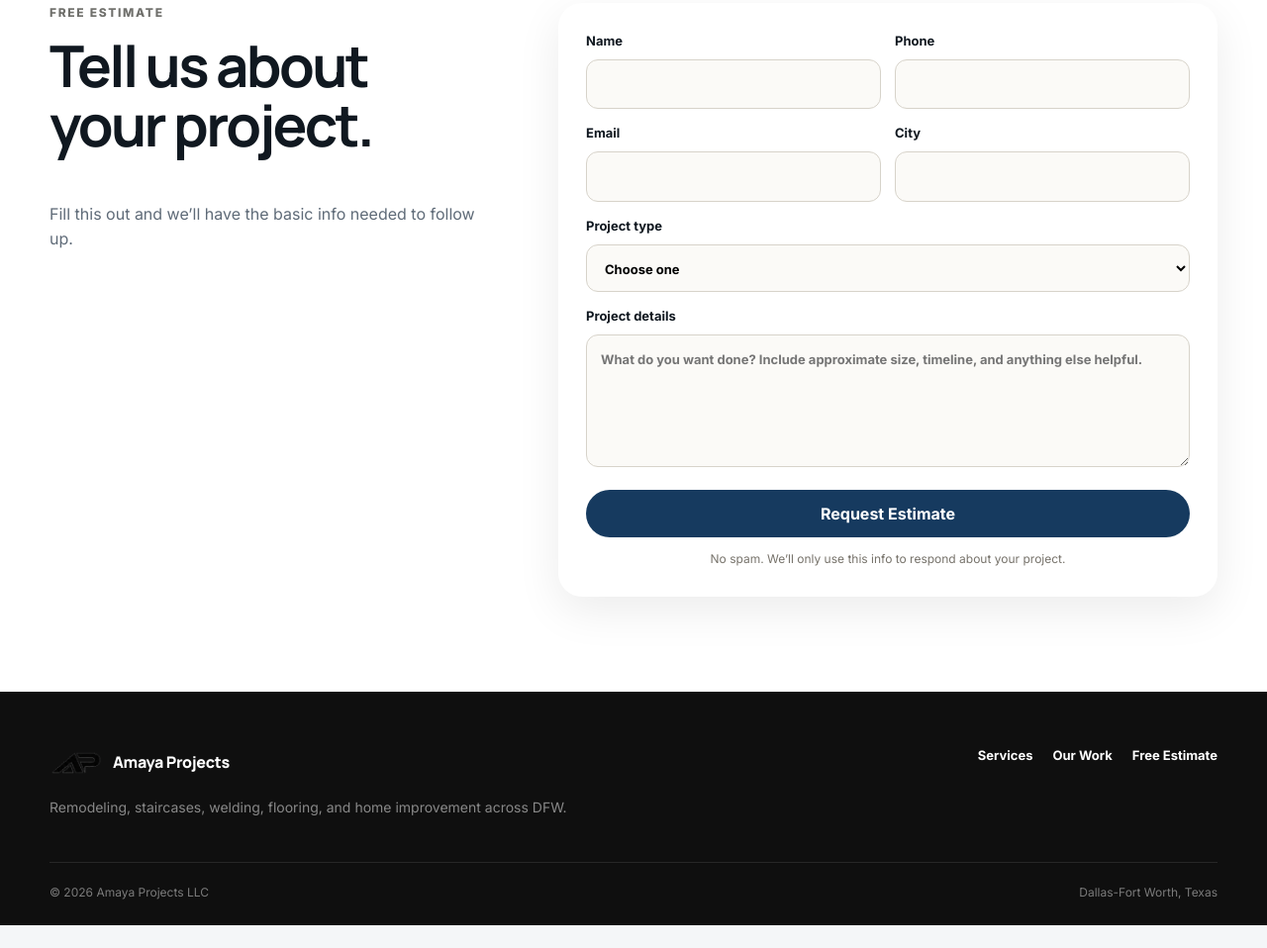
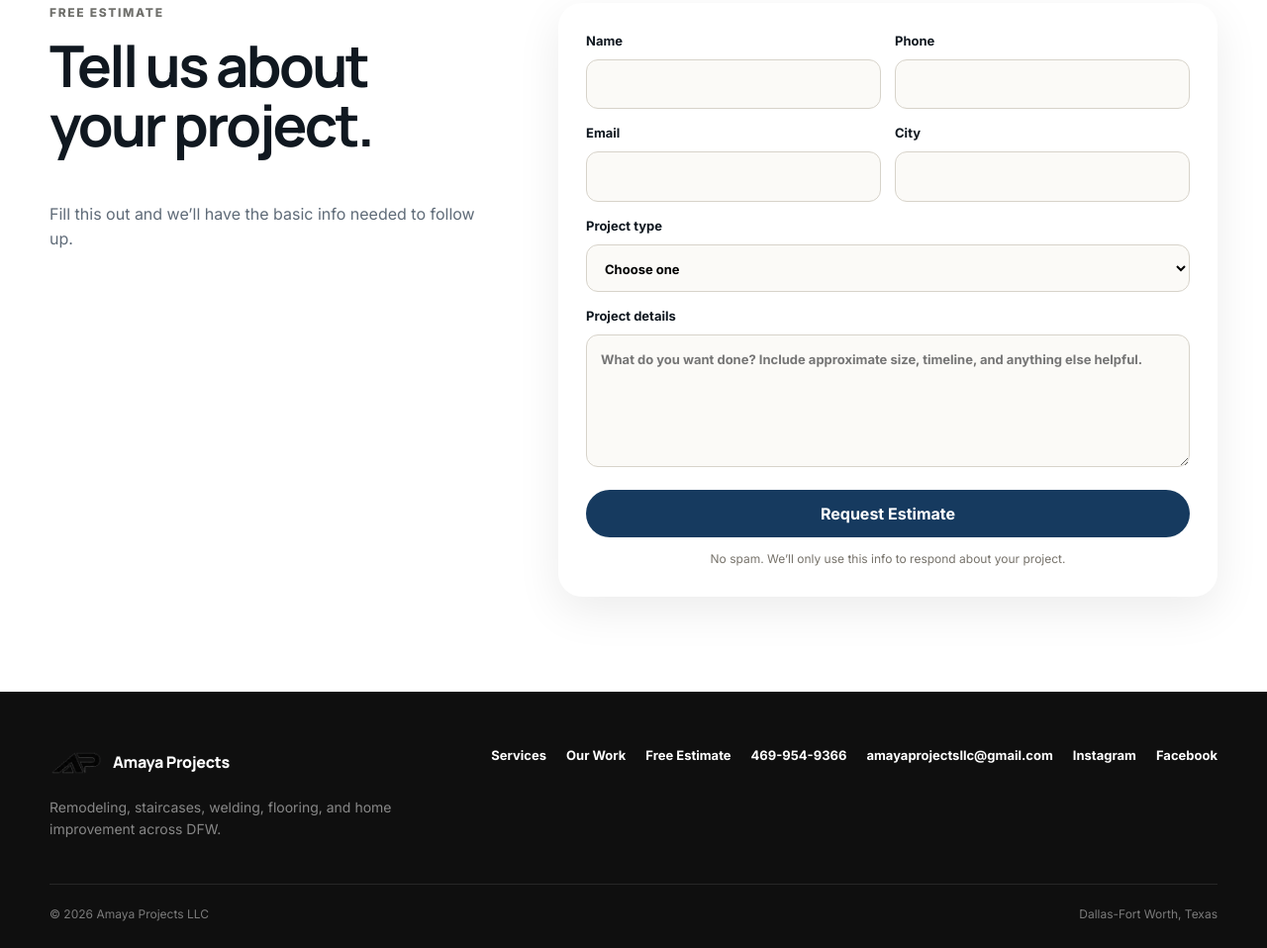
Before and after one commit to amayaprojectsllc-maker/Amaya-Projects-site, a plain HTML site: page index.html in a window 1280 px wide. Shown: the part 3480-4438 px from the top of the page at 99% size. Before the commit the page ends 4415 px from the top, so only its background shows below. Drawn offline with Linux system fonts and the light colour scheme.

Commit message:
Add files via upload

```diff
--- a/index.html
+++ b/index.html
@@ -288,6 +288,10 @@
         <a href="#services">Services</a>
         <a href="#work">Our Work</a>
         <a href="#quote">Free Estimate</a>
+        <a href="tel:+14699549366">469-954-9366</a>
+        <a href="mailto:amayaprojectsllc@gmail.com">amayaprojectsllc@gmail.com</a>
+        <a href="https://www.instagram.com/amayaprojectstx/" target="_blank" rel="noopener noreferrer">Instagram</a>
+        <a href="https://www.facebook.com/share/1FDkZ5WJKV/?mibextid=wwXIfr" target="_blank" rel="noopener noreferrer">Facebook</a>
       </div>
     </div>
 
```
